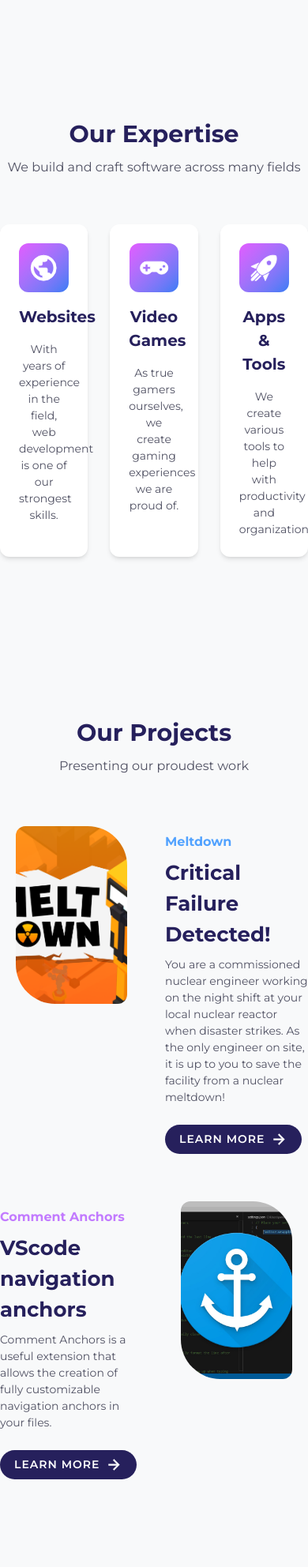
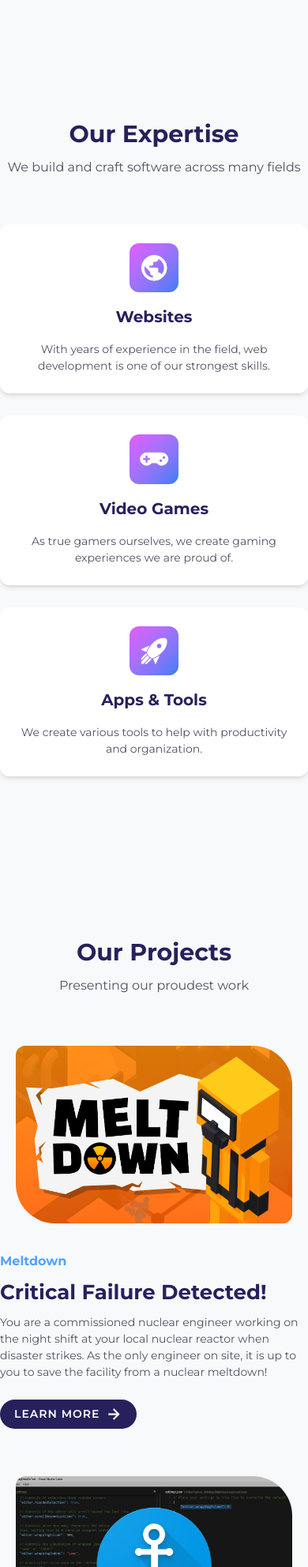
Before and after one commit to StarlaneStudios/website, an Astro site: page / in a window 390 px wide. Shown: the part 621-2605 px from the top of the page at 79% size. Built offline with nearby package versions, Linux system fonts and the light colour scheme; Astro itself is replaced by a stand-in of ours.

Commit message:
feat: make home page mobile compatible

```diff
--- a/src/components/home/Project.astro
+++ b/src/components/home/Project.astro
@@ -35,8 +35,8 @@ const {
 	...rest
 } = Astro.props;
 ---
-<div class="grid grid-cols-2 gap-7 mt-8" {...rest}>
-	<div style={{ order: reverse ? 1 : undefined }}>
+<div class="grid grid-cols-1 sm:grid-cols-2 gap-7 mt-8" {...rest}>
+	<div class={tm("order-1", reverse && "sm:order-0")}>
 		<h2 class={tm("my-2 font-bold", classes?.name)}>{name}</h2>
 		<h1 class={tm("font-bold text-[26px] text-deepblue-7 dark:text-gravel-1", classes?.title)}>{title}</h1>
 		<p class={tm("mt-2 text-[14px]", classes?.description)}>{description}</p>
--- a/src/pages/index.astro
+++ b/src/pages/index.astro
@@ -52,7 +52,7 @@ import IconLinkCard from "../components/cards/IconLinkCard.astro";
 			subtitle="We build and craft software across many fields"
 		/>
 
-		<div class="grid grid-cols-3 gap-7 mt-15">
+		<div class="grid grid-cols-1 sm:grid-cols-2 lg:grid-cols-3 gap-7 mt-15">
 			<Expertise
 				icon={mdiEarth}
 				title="Websites"
@@ -93,7 +93,6 @@ import IconLinkCard from "../components/cards/IconLinkCard.astro";
 
 			<div class="grid gap-7 mt-8">
 				<Project
-					reverse
 					name="Meltdown"
 					alt="Meltdown Game Image"
 					title="Critical Failure Detected!"
@@ -105,6 +104,7 @@ import IconLinkCard from "../components/cards/IconLinkCard.astro";
 					}}
 				/>
 				<Project
+					reverse
 					name="Comment Anchors"
 					alt="Comment Anchors Image"
 					title="VScode navigation anchors"
@@ -123,7 +123,7 @@ import IconLinkCard from "../components/cards/IconLinkCard.astro";
 				subtitle="So we can keep producting awesome stuff"
 			/>
 
-			<div class="grid grid-cols-3 gap-7 mt-15">
+			<div class="grid grid-cols-1 sm:grid-cols-2 lg:grid-cols-3 gap-7 mt-15">
 				<IconLinkCard
 					icon={mdiPatreon}
 					btnText="Support Us"
```
